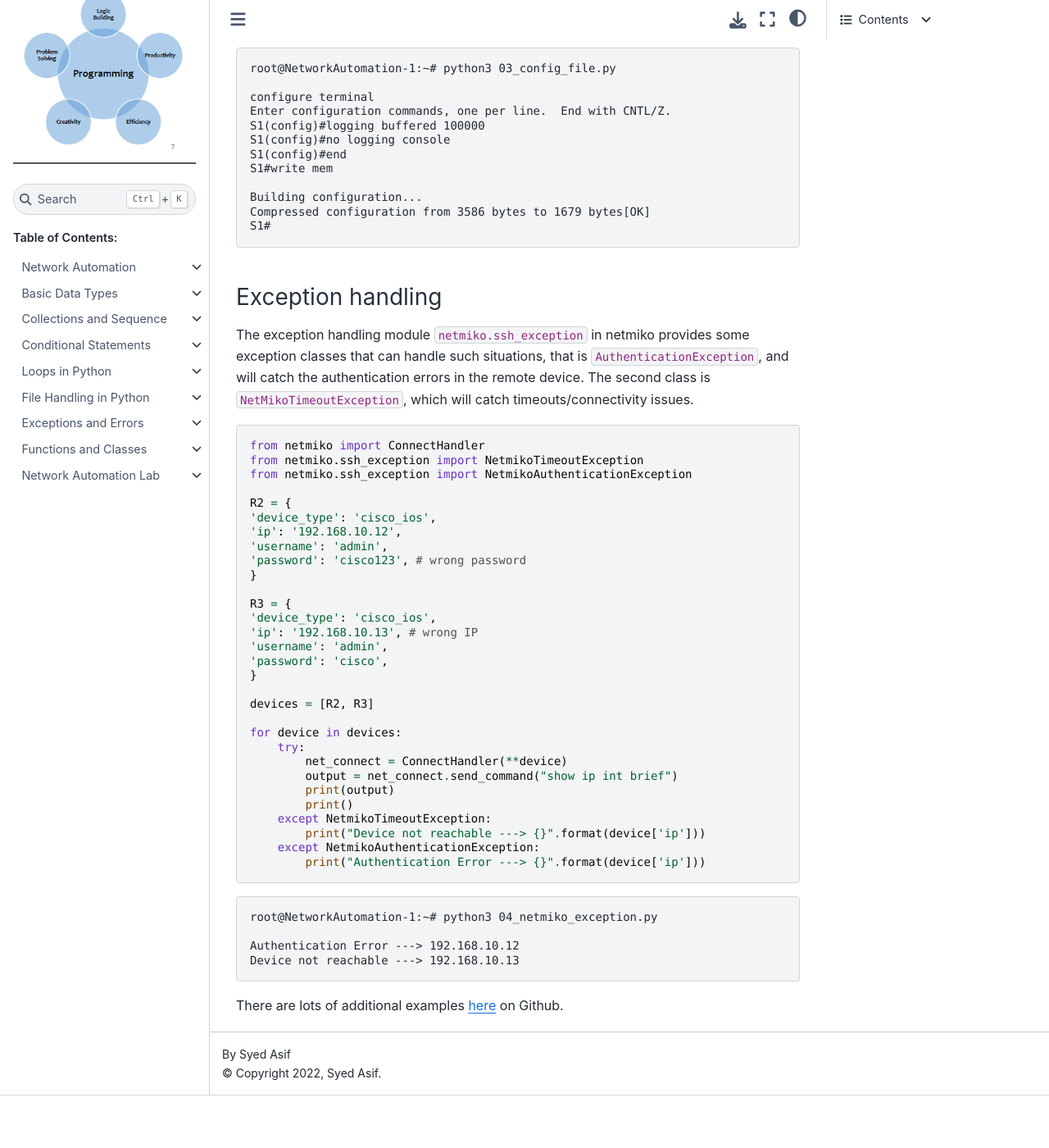
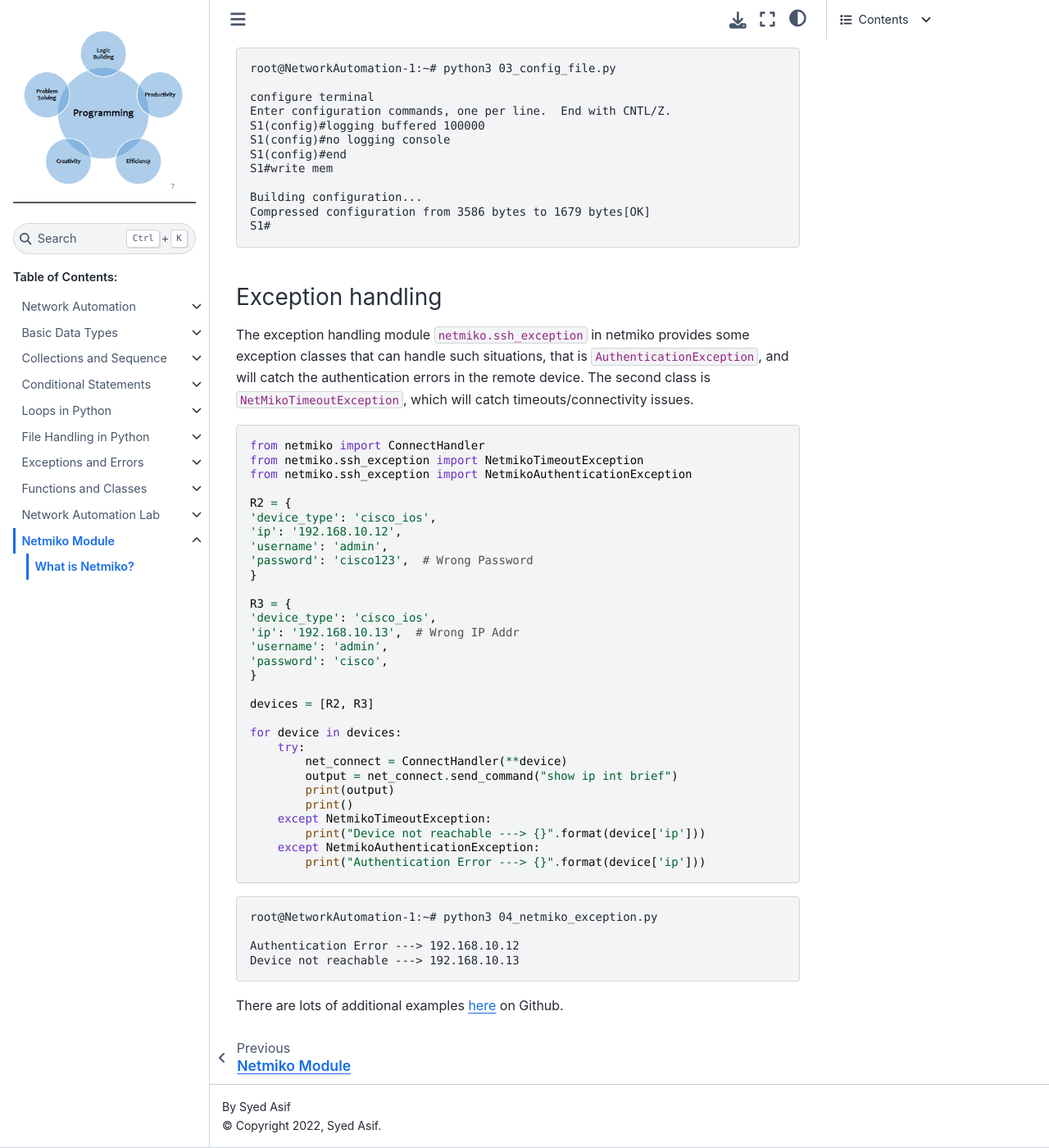
Before and after one commit to sydasif/python-book, a Sphinx documentation site: the page built from docs/source/10_netmiko/01_netmiko.md, in a window 1280 px wide and 1400 px high, scrolled down 3584 px. Shown: the whole window at 82% size. Built offline with Sphinx 7.4.7 and the Sphinx Book theme 1.1.4, drawn with Linux system fonts in a browser that asks for light colours; before the commit the page ends 4920 px from its top, so only the background shows below that.

```diff
--- a/docs/source/10_netmiko/01_netmiko.md
+++ b/docs/source/10_netmiko/01_netmiko.md
@@ -209,12 +209,12 @@ R2 = {
 'device_type': 'cisco_ios',
 'ip': '192.168.10.12',
 'username': 'admin',
-'password': 'cisco123', # wrong password
+'password': 'cisco123',  # Wrong Password
 }
 
 R3 = {
 'device_type': 'cisco_ios',
-'ip': '192.168.10.13', # wrong IP
+'ip': '192.168.10.13',  # Wrong IP Addr
 'username': 'admin',
 'password': 'cisco',
 }
```
Also changed, not shown: docs/source/index.md (+1 -0 lines).
